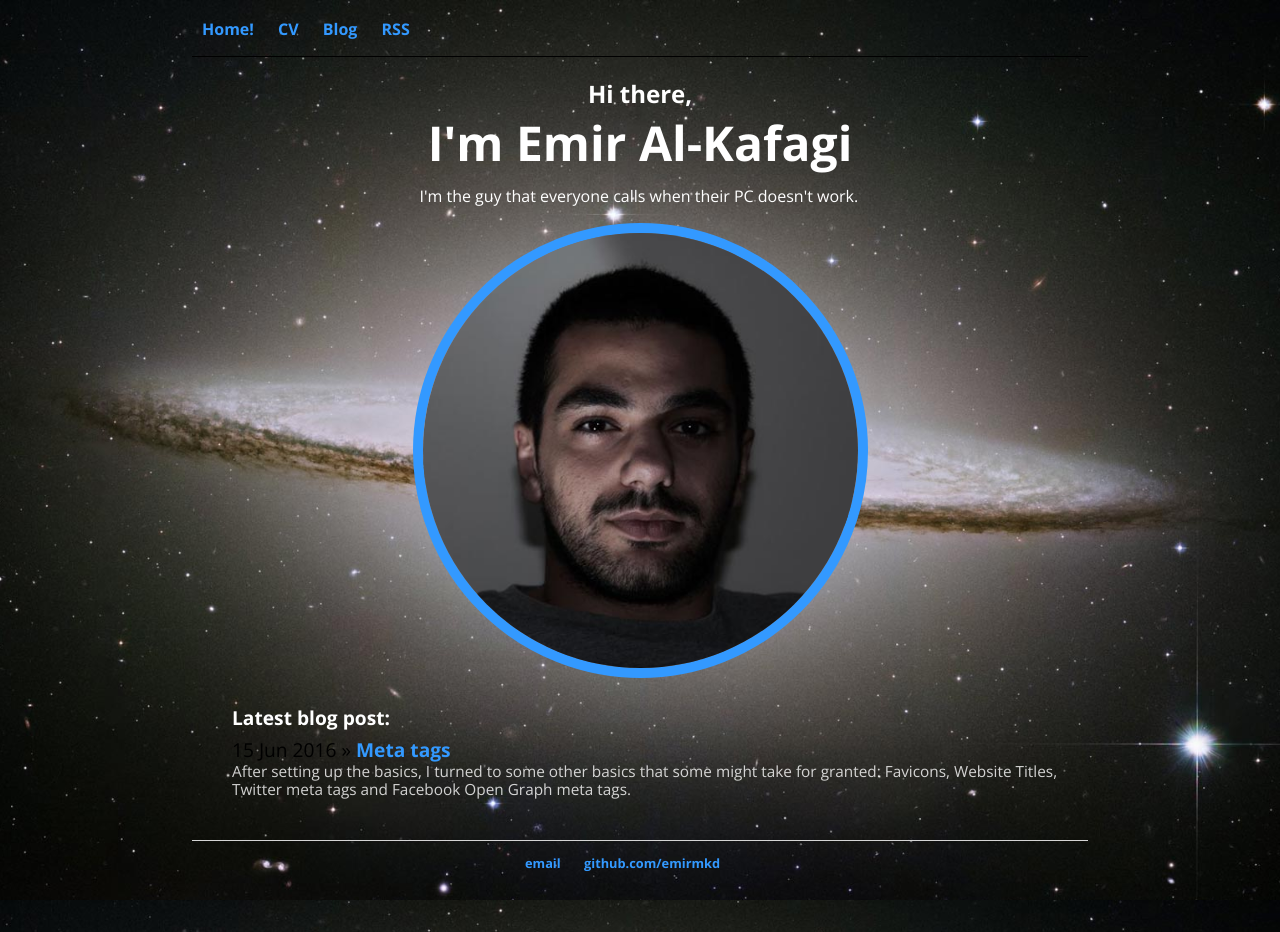
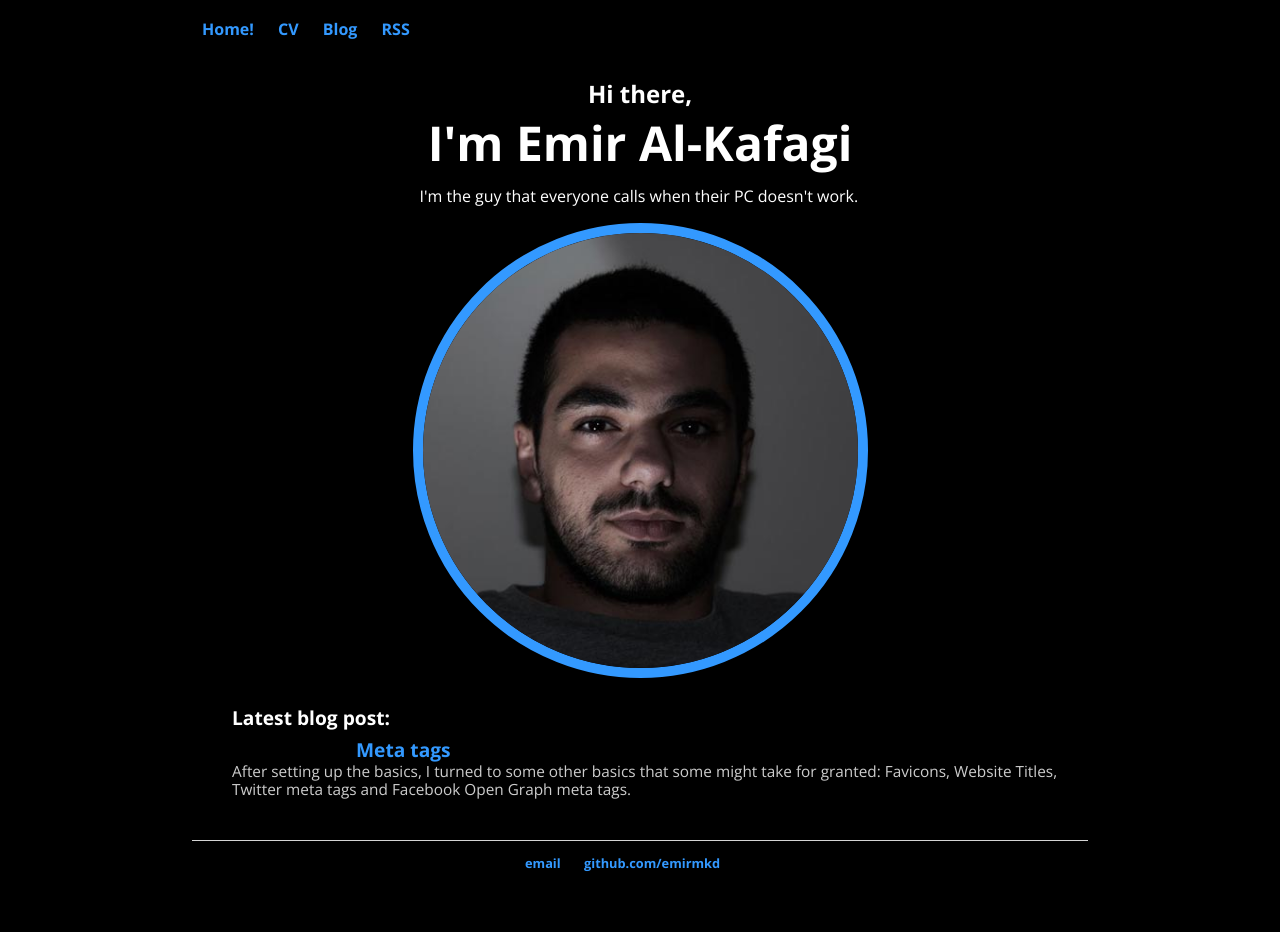
Before and after one commit to emirmkd/emirmkd.github.io, a Jekyll site: the page built from index.html, in a window 1280 px wide. Built offline with Jekyll 4.4.1, drawn with Linux system fonts in a browser that asks for light colours.

Commit message:
Update main.css

```diff
--- a/css/main.css
+++ b/css/main.css
@@ -2,7 +2,7 @@
     margin: 60px auto;
     width: 70%;
     font-family: 'Open Sans', sans-serif;
-    background-image: url(https://emiralkafagi.me/img/galaxy.jpg);
+   /* background-image: url(https://emiralkafagi.me/img/galaxy.jpg); */
     background-size: cover;
     background-color: black;
     background-repeat: no-repeat;
```
